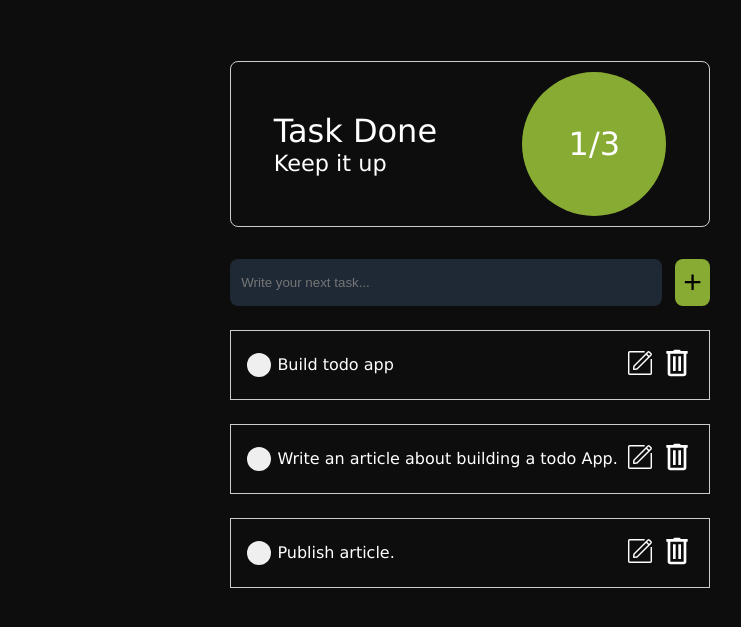
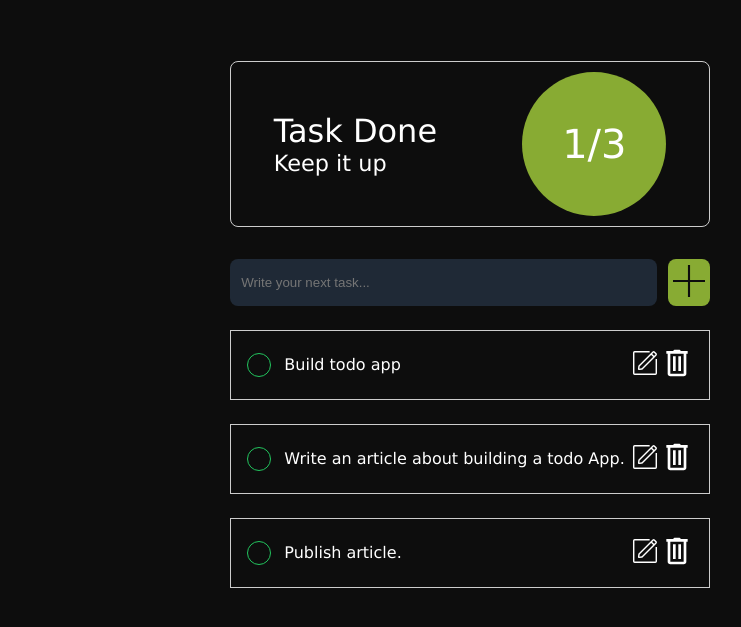
Before and after one commit to Samiraarepo/ToDoList, a plain HTML site: page index.html in a window 1280 px wide. Shown: the part 81-708 px from the top of the page, without its empty margins (170-911 px from the left). Drawn offline with Linux system fonts and the light colour scheme.

Commit message:
Change some styles and colors.

```diff
--- a/index.html
+++ b/index.html
@@ -40,8 +40,8 @@
             <section class="tasks next_task">
                 <form action="">
                     <input id="input_task" type="text" placeholder="Write your next task...">
-                    <input id="add_btn" type="button" value="+">
-                    <!-- <svg fill="#ffffff" height="64px" width="64px" version="1.1" id="Layer_1"
+                    <button id="add_btn">
+                        <svg fill="#0d0d0d" height="32px" width="32px" version="1.1" id="Layer_1"
                             xmlns="http://www.w3.org/2000/svg" xmlns:xlink="http://www.w3.org/1999/xlink"
                             viewBox="0 0 455 455" xml:space="preserve" stroke="#ffffff" stroke-width="0.00455">
                             <g id="SVGRepo_bgCarrier" stroke-width="0"></g>
@@ -51,7 +51,7 @@
                                     points="455,212.5 242.5,212.5 242.5,0 212.5,0 212.5,212.5 0,212.5 0,242.5 212.5,242.5 212.5,455 242.5,455 242.5,242.5 455,242.5 ">
                                 </polygon>
                             </g>
-                    </svg> -->
+                        </svg>
                 </form>
             </section>
             <section class="tasks task_list">
--- a/style.css
+++ b/style.css
@@ -5,6 +5,7 @@
 }
 :root {
   --greenbg: #88ab33;
+  --greencheck: #22c55e;
 }
 html {
 }
@@ -76,7 +77,7 @@ h1 .todo {
   display: flex;
   justify-content: center;
   align-items: center;
-  font-size: 2rem;
+  font-size: 2.5rem;
 }
 
 .next_task {
@@ -87,19 +88,21 @@ h1 .todo {
   justify-content: space-between;
 }
 .next_task #input_task {
-  width: 90%;
+  width: 89%;
   border-radius: 0.5rem;
   padding: 1rem 0.7rem;
   background-color: #1f2936;
   border: 0px;
   color: #fff;
 }
+#input_task:focus {
+  outline: none;
+}
 #add_btn {
   background-color: var(--greenbg);
   border: 0;
   border-radius: 0.5rem;
-  font-size: 2rem;
-  padding: 0.1rem 0.5rem;
+  padding: 0.1rem 0.3rem;
   cursor: pointer;
 }
 
@@ -111,6 +114,10 @@ h1 .todo {
   border: 1px solid #ccc;
   margin-bottom: 1.5rem;
 }
+.right_icons {
+  display: flex;
+  flex-wrap: nowrap;
+}
 .left_task {
   display: flex;
   align-items: center;
@@ -118,13 +125,14 @@ h1 .todo {
 input[id="stroke"] {
   width: 1.5rem;
   height: 1.5rem;
-  margin-right: 0.4rem;
+  margin-right: 1em;
   border-radius: 100%;
-  border: 0;
+  border: 1px solid var(--greencheck);
+  background-color: transparent;
   transition: background-color 0.5s ease;
 }
 input[id="stroke"]:focus {
-  background-color: var(--greenbg);
+  background-color: var(--greencheck);
 }
 input[id="stroke"]:focus ~ p.strikethrough {
   text-decoration: line-through;
```
Lines whose indentation alone changed are shown as unchanged.
